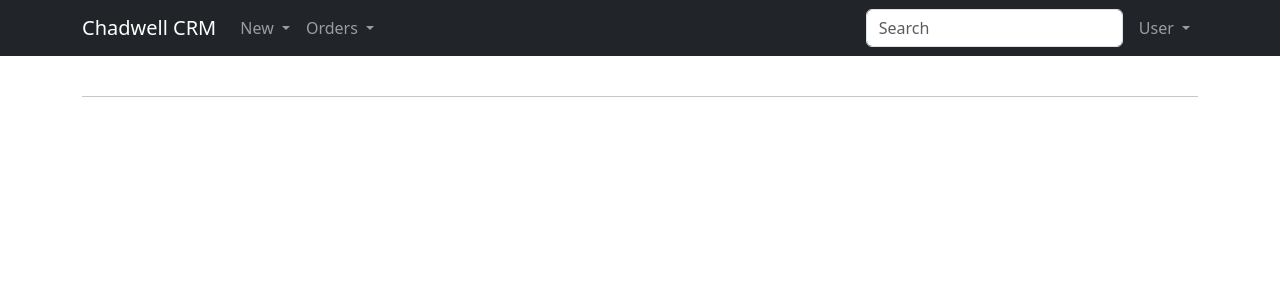
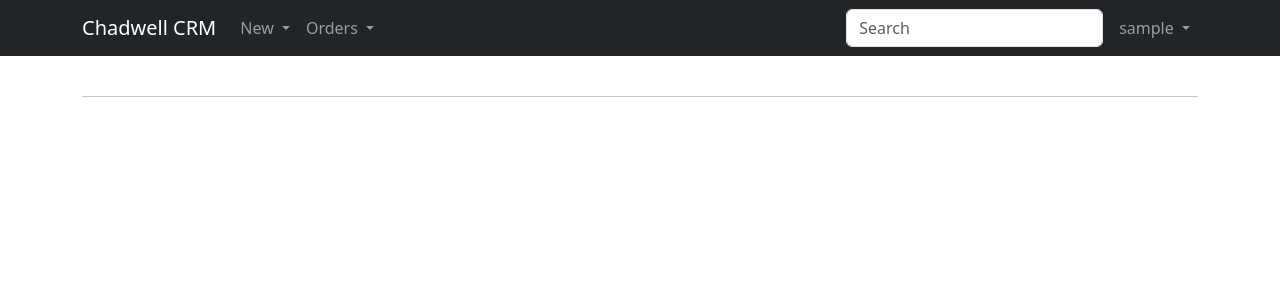
Before and after one commit to laytreynolds/dcrm, a Django app: page /crm/ in a window 1280 px wide. Shown: the top 300 px of the page. Run offline with Django 5.2, Linux system fonts and the light colour scheme; the visitor is signed in with stand-in values (Sample User, id 1); some libraries are stand-ins or nearby versions.

Commit message:
Logout form in user dropdown

```diff
--- a/dcrm/api/templates/navbar.html
+++ b/dcrm/api/templates/navbar.html
@@ -82,7 +82,7 @@
               data-bs-toggle="dropdown"
               aria-expanded="false"
             >
-              User
+              {{ user.username}}
             </a>
             <ul class="dropdown-menu">
               <li>
```
